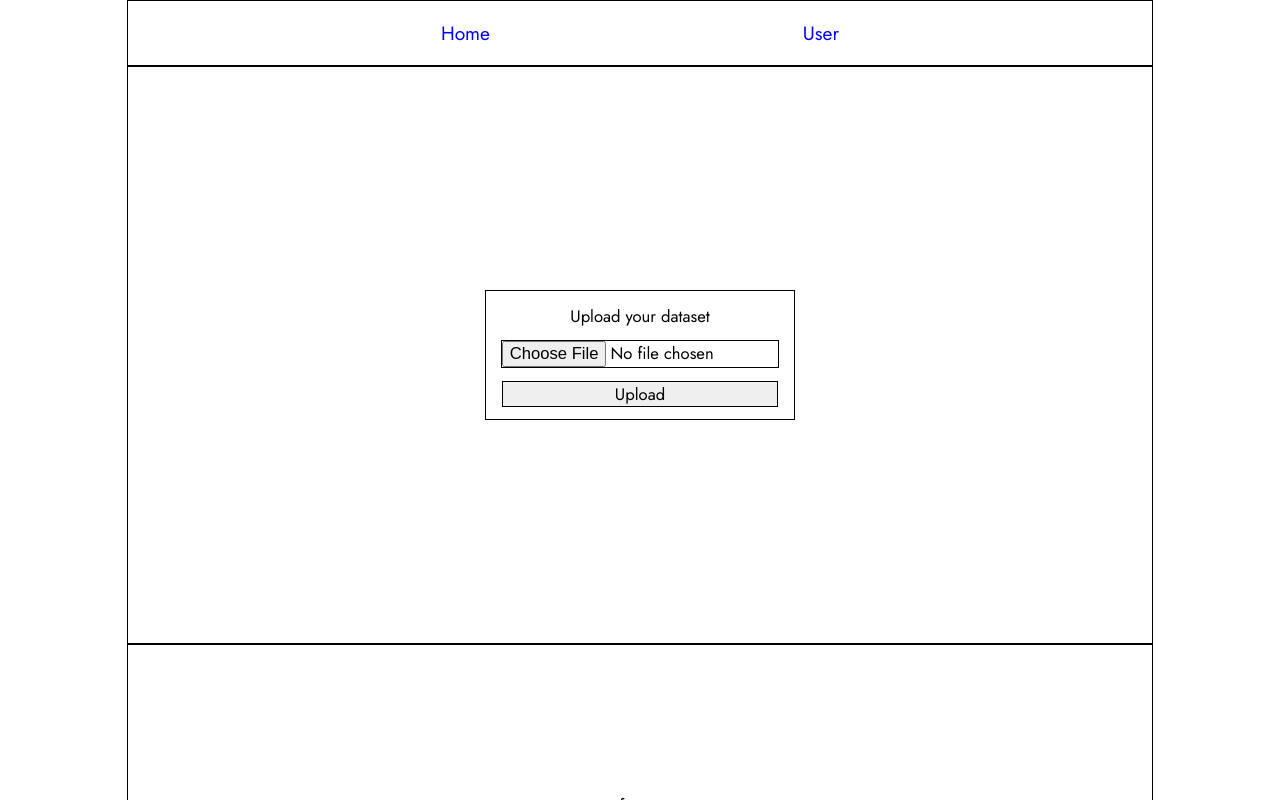
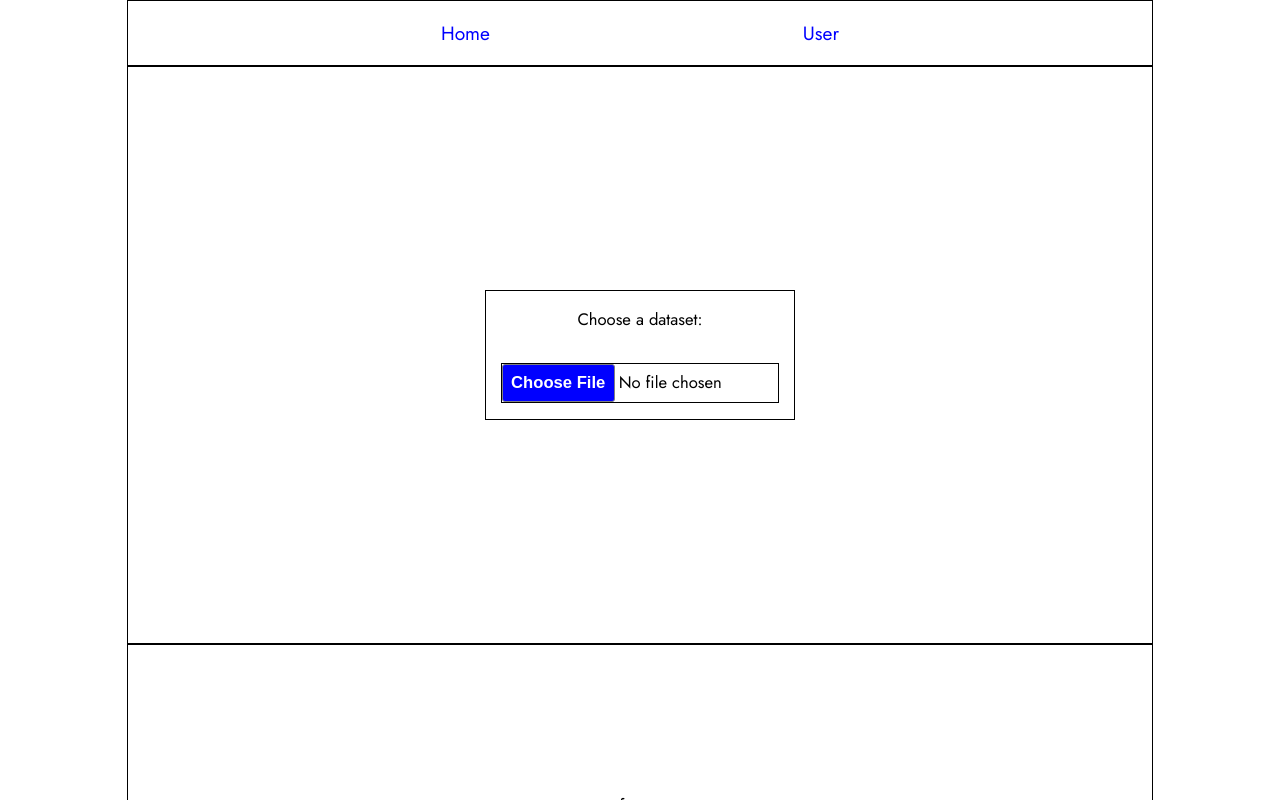
Before and after one commit to MokuaEnock/Neural-forge-frontend, a React (Create React App) app: page /user in a window 1280 px wide. Shown: the top 800 px of the page. Built offline with nearby package versions, Linux system fonts and the light colour scheme.

Commit message:
restyle file upload button

```diff
--- a/src/pages/User/User.css
+++ b/src/pages/User/User.css
@@ -24,3 +24,16 @@ form>input {
     font-size: 1.3vw;
     border: thin solid black;
 }
+
+#user input {
+    margin-top: 1rem;
+}
+
+#user input::file-selector-button {
+    font-weight: bold;
+    color: white;
+    background-color: blue;
+    padding: 0.5em;
+    border: thin solid grey;
+    border-radius: 3px;
+}
--- a/src/pages/User/User.jsx
+++ b/src/pages/User/User.jsx
@@ -4,9 +4,8 @@ export default function User() {
   return (
     <main id="user">
       <form>
-        <label>Upload your dataset</label>
-        <input type="file" accept=".csv" />
-        <input type="submit" value="Upload" />
+        <label for="avatar">Choose a dataset:</label>
+        <input type="file" name="avatar" accept="image/png, image/jpeg"></input>
       </form>
     </main>
   );
```
